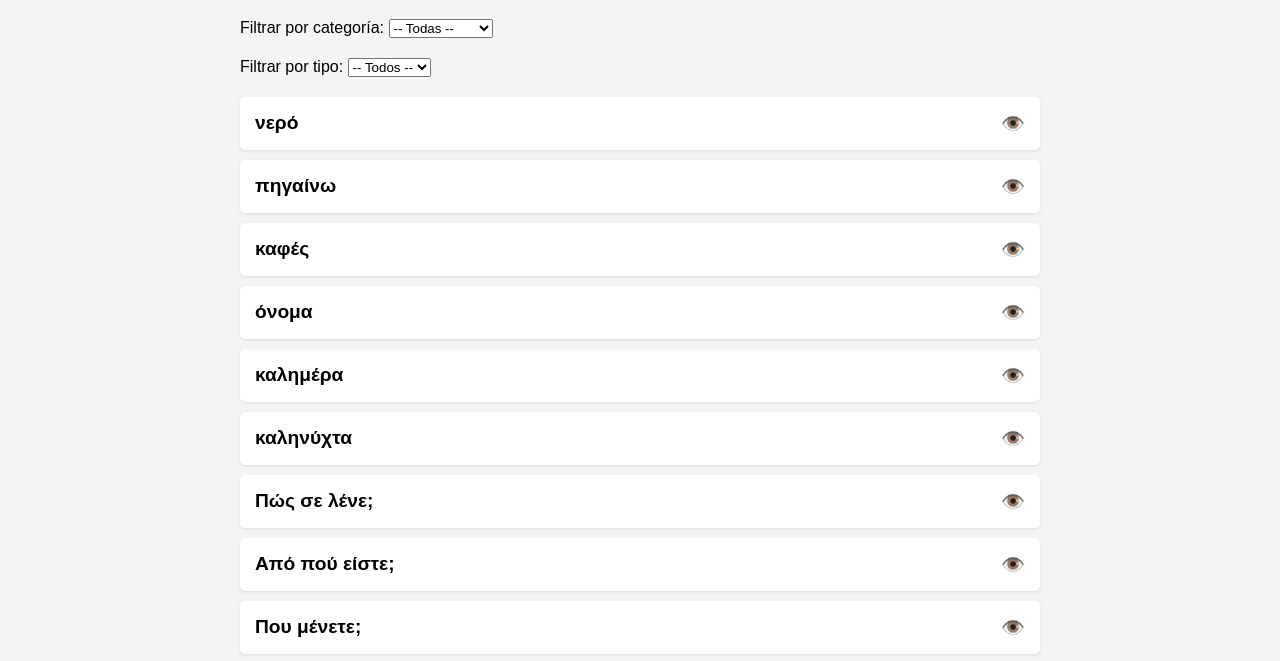
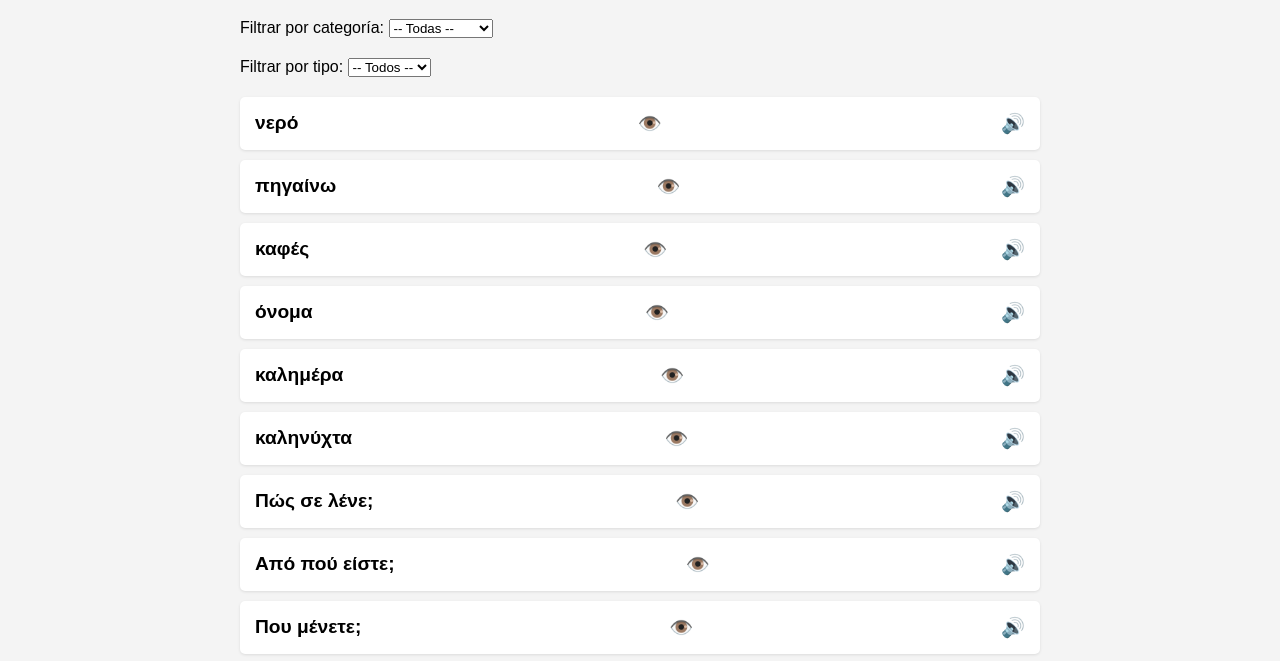
Before and after one commit to angelsima/idiomas, a plain HTML site: page griego/index.html in a window 1280 px wide. Shown: the part 115-776 px from the top of the page. Drawn offline with Linux system fonts and the light colour scheme.

Commit message:
Update index.html

```diff
--- a/griego/index.html
+++ b/griego/index.html
@@ -139,18 +139,32 @@ function mostrarPalabras() {
     traduccion.className = "traduccion";
     traduccion.textContent = p.español;
 
-    const icono = document.createElement("span");
-    icono.className = "icono-ojo";
-    icono.innerHTML = "👁️";
-    icono.addEventListener("click", () => {
-      const visible = traduccion.style.display === "block";
-      traduccion.style.display = visible ? "none" : "block";
-    });
+    const iconoOjo = document.createElement("span");
+iconoOjo.className = "icono-ojo";
+iconoOjo.innerHTML = "👁️";
+iconoOjo.title = "Mostrar traducción";
+iconoOjo.addEventListener("click", () => {
+  const visible = traduccion.style.display === "block";
+  traduccion.style.display = visible ? "none" : "block";
+});
+
+const iconoAudio = document.createElement("span");
+iconoAudio.className = "icono-ojo"; // Reutilizamos la misma clase para el estilo
+iconoAudio.innerHTML = "🔊";
+iconoAudio.title = "Escuchar palabra";
+iconoAudio.addEventListener("click", () => {
+  const utterance = new SpeechSynthesisUtterance(p.griego);
+  utterance.lang = 'el-GR'; // Código de idioma para griego moderno
+  speechSynthesis.speak(utterance);
+});
+
+
 
     contenido.appendChild(textoGriego);
     contenido.appendChild(traduccion);
     div.appendChild(contenido);
-    div.appendChild(icono);
+div.appendChild(iconoOjo);
+div.appendChild(iconoAudio);
 
     listaPalabras.appendChild(div);
   });
```
